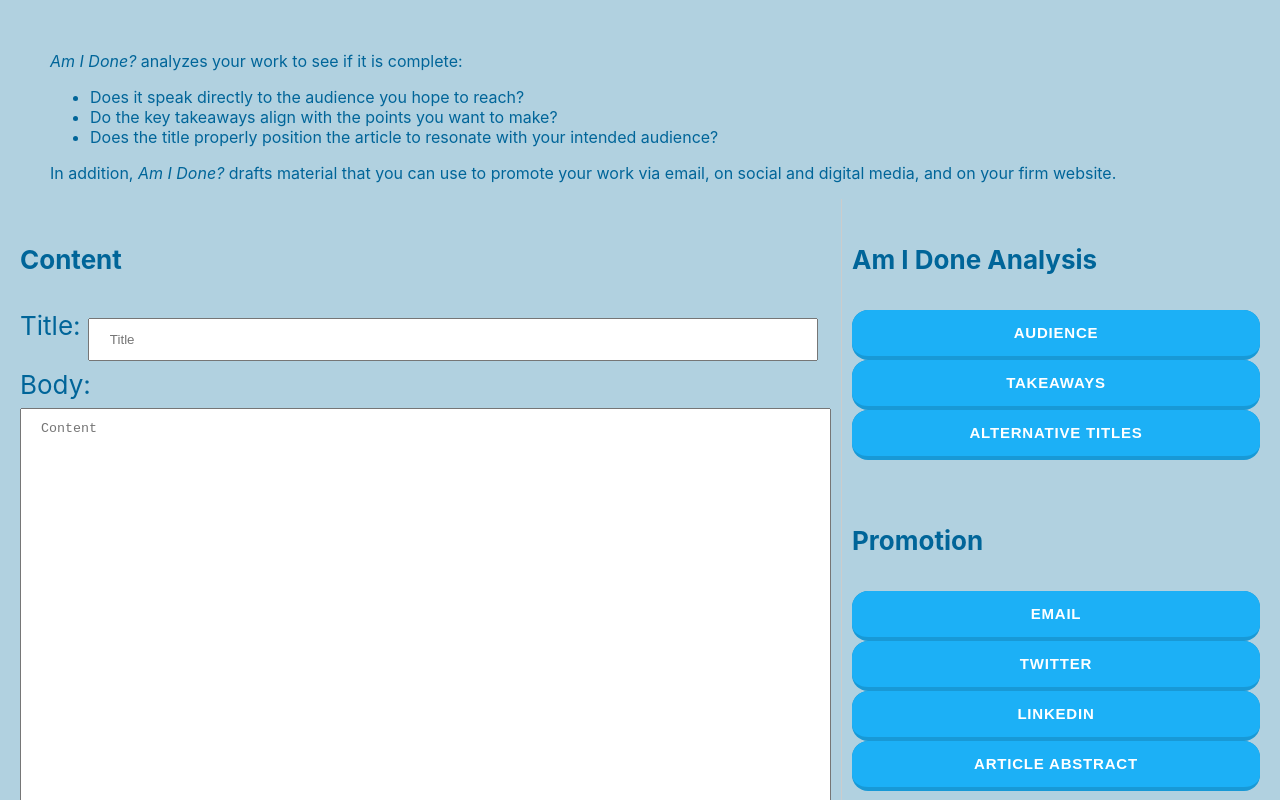
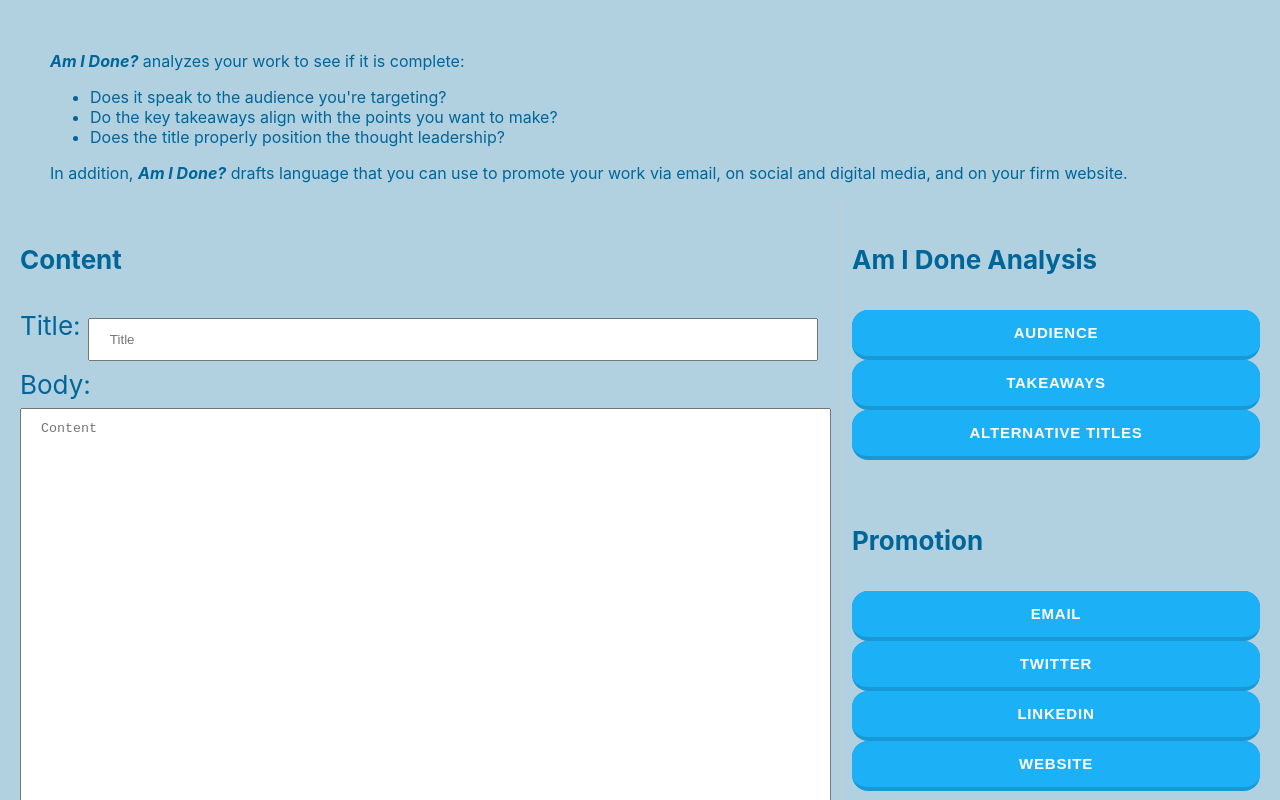
Before and after one commit to LGG233/am-i-done, a React (Create React App) app: page / in a window 1280 px wide. Shown: the part 240-1040 px from the top of the page. Built offline with nearby package versions, Linux system fonts and the light colour scheme.

Commit message:
minor language tweaks

```diff
--- a/src/components/Title.js
+++ b/src/components/Title.js
@@ -11,13 +11,13 @@ function Title() {
         <h5>Your AI-Powered Marketing and Editorial Assistant</h5>
       </div>
       <div className="introText">
-        <p><em>Am I Done?</em> analyzes your work to see if it is complete:</p>
+        <p><em><b>Am I Done?</b></em> analyzes your work to see if it is complete:</p>
         <ul>
-          <li>Does it speak directly to the audience you hope to reach?</li>
+          <li>Does it speak to the audience you're targeting?</li>
           <li>Do the key takeaways align with the points you want to make?</li>
-          <li>Does the title properly position the article to resonate with your intended audience?</li>
+          <li>Does the title properly position the thought leadership?</li>
         </ul>
-        <p>In addition, <em>Am I Done?</em> drafts material that you can use to promote your work via email, on social and digital media, and on your firm website.</p>
+        <p>In addition, <em><b>Am I Done?</b></em> drafts language that you can use to promote your work via email, on social and digital media, and on your firm website.</p>
       </div >
     </div>
   );
--- a/src/components/request.js
+++ b/src/components/request.js
@@ -49,7 +49,7 @@ class RequestData extends Component {
       const generatedResponse = response.data.choices[0].message.content;
       this.setState({ generatedResponse });
 
-      const headerText = "I've analyzed the audience that comes through in your content. If this is not the intended audience, or if it is incomplete, please revise you text to explicity mention the people it is written for.";
+      const headerText = "I've analyzed the audience that comes through in your content. If this is not your intended audience, or if it is incomplete, please revise the text to explicity mention the people it is written for.";
       this.setState({ headerText });
 
     } catch (error) {
@@ -121,7 +121,7 @@ class RequestData extends Component {
       const generatedResponse = response.data.choices[0].message.content;
       this.setState({ generatedResponse });
 
-      const headerText = "I have drafted three alternative titles that you may want to consider for your work:";
+      const headerText = "I have drafted three alternative titles that you may want to consider:";
       this.setState({ headerText });
 
     } catch (error) {
@@ -157,7 +157,7 @@ class RequestData extends Component {
       const generatedResponse = response.data.choices[0].message.content;
       this.setState({ generatedResponse });
 
-      const headerText = "To share your work via email, please copy and paste this synopsis into the body of your message along with the link to the piece.";
+      const headerText = "To share your work via email, copy and paste this synopsis into the body of your message along with the link.";
       this.setState({ headerText });
 
     } catch (error) {
@@ -193,7 +193,7 @@ class RequestData extends Component {
       const generatedResponse = response.data.choices[0].message.content;
       this.setState({ generatedResponse });
 
-      const headerText = "I have drafted three potential Twitter posts you can use to promote the piece.";
+      const headerText = "I have drafted three Twitter posts you may wish to use for promoting your content.";
       this.setState({ headerText });
 
     } catch (error) {
@@ -229,7 +229,7 @@ class RequestData extends Component {
       const generatedResponse = response.data.choices[0].message.content;
       this.setState({ generatedResponse });
 
-      const headerText = "I have drafted a short post you can use to promote your content on Linkedin.";
+      const headerText = "I have drafted a short post you can use to promote your content on Linkedin:";
       this.setState({ headerText });
 
     } catch (error) {
@@ -265,7 +265,7 @@ class RequestData extends Component {
       const generatedResponse = response.data.choices[0].message.content;
       this.setState({ generatedResponse });
 
-      const headerText = "I've drafted a 120-word abstract of your piece that you can use on your website or in other promotion:";
+      const headerText = "I've drafted a 120-word abstract of your content that you can use to promote it on your website:";
       this.setState({ headerText });
 
     } catch (error) {
@@ -351,7 +351,7 @@ class RequestData extends Component {
               <button className="button-19" onClick={this.synopsisAPI}>Email</button>
               <button className="button-19" onClick={this.socialMediaAPI}>Twitter</button>
               <button className="button-19" onClick={this.linkedInAPI}>LinkedIn</button>
-              <button className="button-19" onClick={this.abstractAPI}>Article Abstract</button>
+              <button className="button-19" onClick={this.abstractAPI}>Website</button>
 
               <div className="spacer"></div>
 
```
